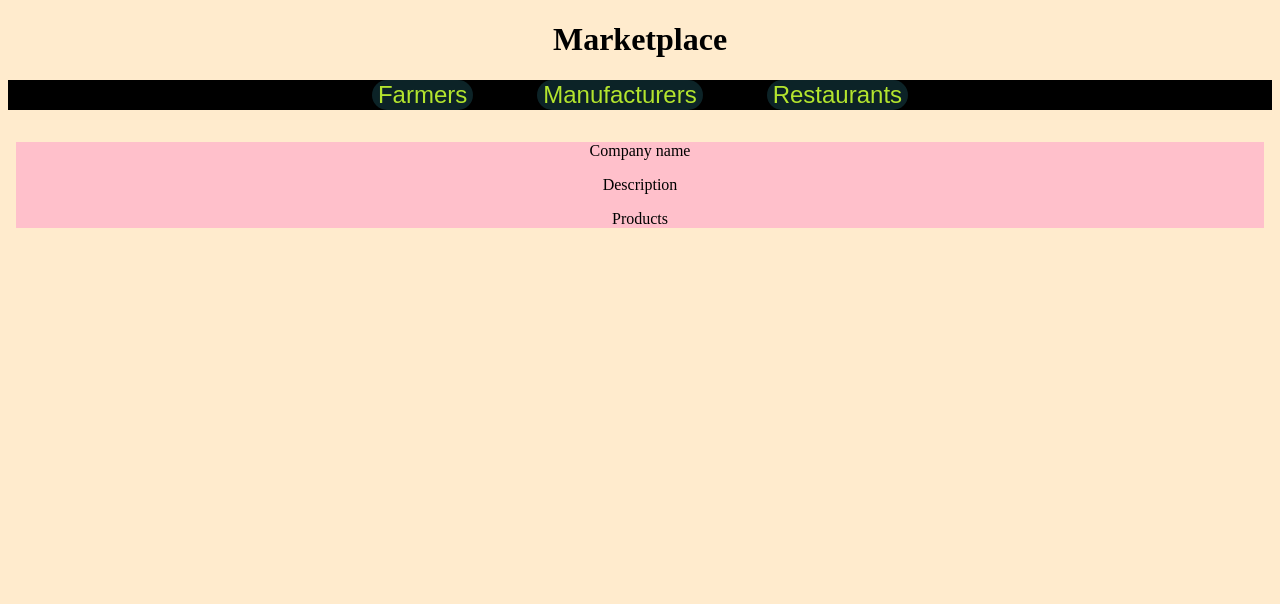
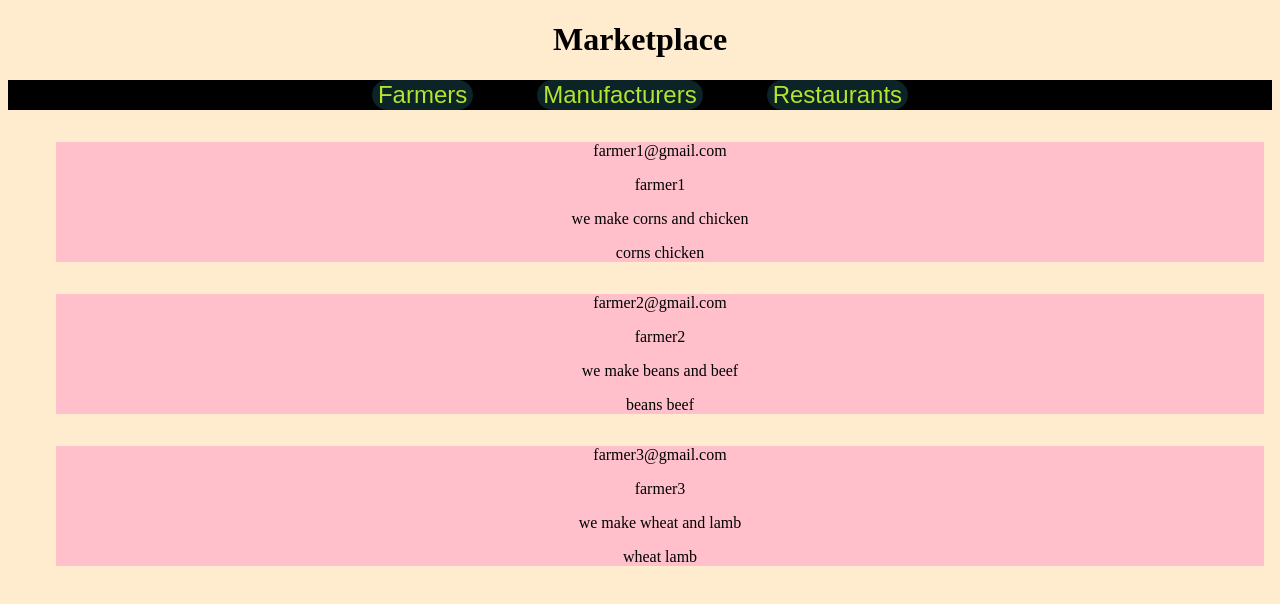
Before and after one commit to KayTi0304/app_hack, a React (Create React App) app: page /marketplace in a window 1280 px wide. Shown: the top 604 px of the page. Built offline with nearby package versions, Linux system fonts and the light colour scheme.

Commit message:
extra stuff 1

```diff
--- a/src/Pages/Marketplace.css
+++ b/src/Pages/Marketplace.css
@@ -18,6 +18,10 @@ button:hover {
     font-size: 1.5rem;
 }
 
+.ulmarket {
+    list-style: none;
+}
+
 .cardprop {
     margin-top: 2rem;
     margin-left: 0.5rem;
--- a/src/Pages/Marketplace.jsx
+++ b/src/Pages/Marketplace.jsx
@@ -1,4 +1,28 @@
 import "./Marketplace.css";
+
+const farmers_data = [
+  {
+    email: "farmer1@gmail.com",
+    password: "farmer1",
+    name: "farmer1",
+    description: "we make corns and chicken",
+    products: ["corns", "chicken"],
+  },
+  {
+    email: "farmer2@gmail.com",
+    password: "farmer2",
+    name: "farmer2",
+    description: "we make beans and beef",
+    products: ["beans", "beef"],
+  },
+  {
+    email: "farmer3@gmail.com",
+    password: "farmer3",
+    name: "farmer3",
+    description: "we make wheat and lamb",
+    products: ["wheat", "lamb"],
+  },
+];
 
 const Marketplace = () => {
   return (
@@ -10,11 +34,22 @@ const Marketplace = () => {
         <button className="btn-market">Restaurants</button>
       </section>
       <section>
-        <div className="cardprop">
-          <p>Company name</p>
-          <p>Description</p>
-          <p>Products</p>
-        </div>
+        <ul className="ulmarket">
+          {farmers_data.map((farmer) => (
+            <div className="cardprop">
+              <p>{farmer.email}</p>
+              <p>{farmer.name}</p>
+              <p>{farmer.description}</p>
+              <p>
+                <div>
+                  {farmer.products.map((product) => (
+                    <text>{product} </text>
+                  ))}
+                </div>
+              </p>
+            </div>
+          ))}
+        </ul>
       </section>
     </div>
   );
```
